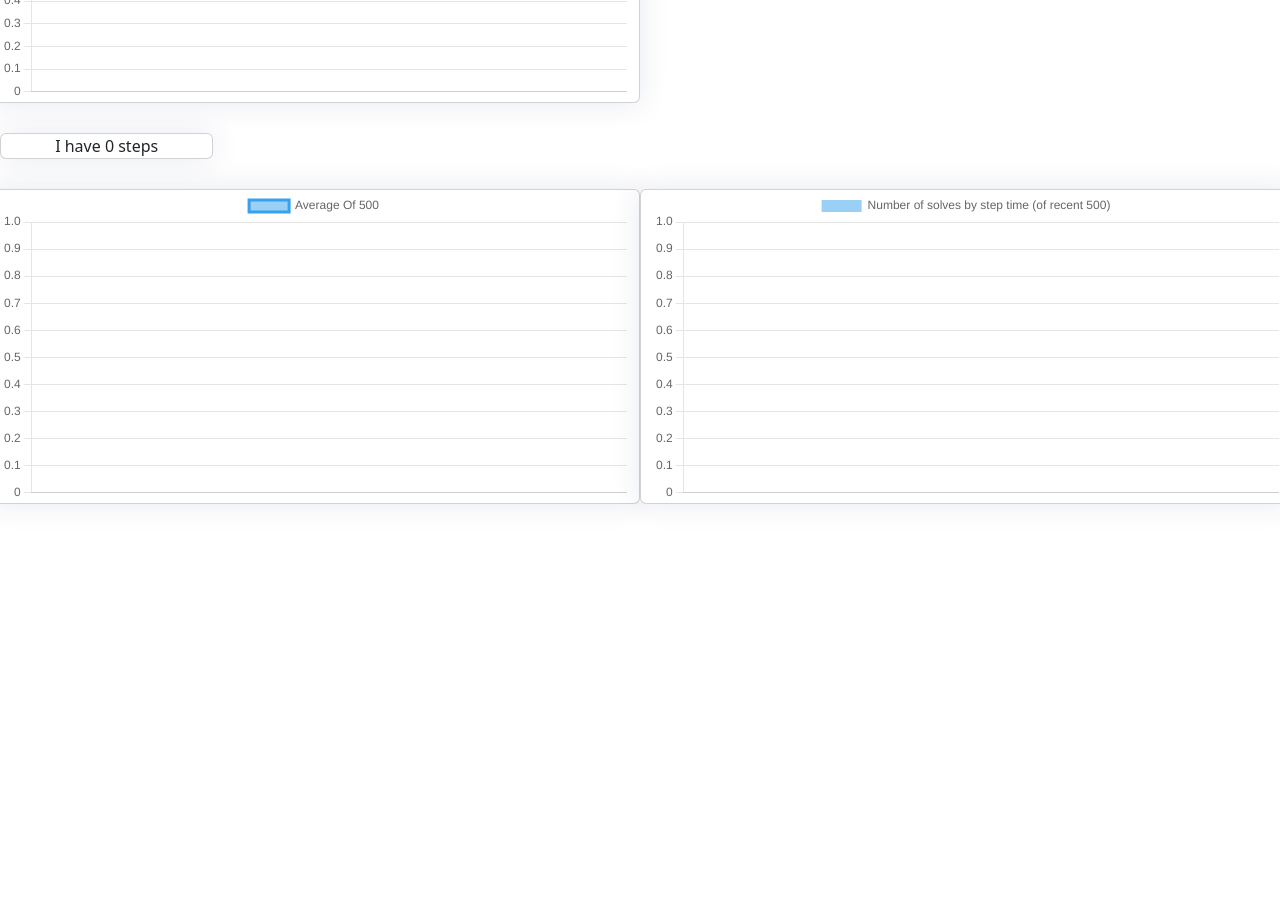
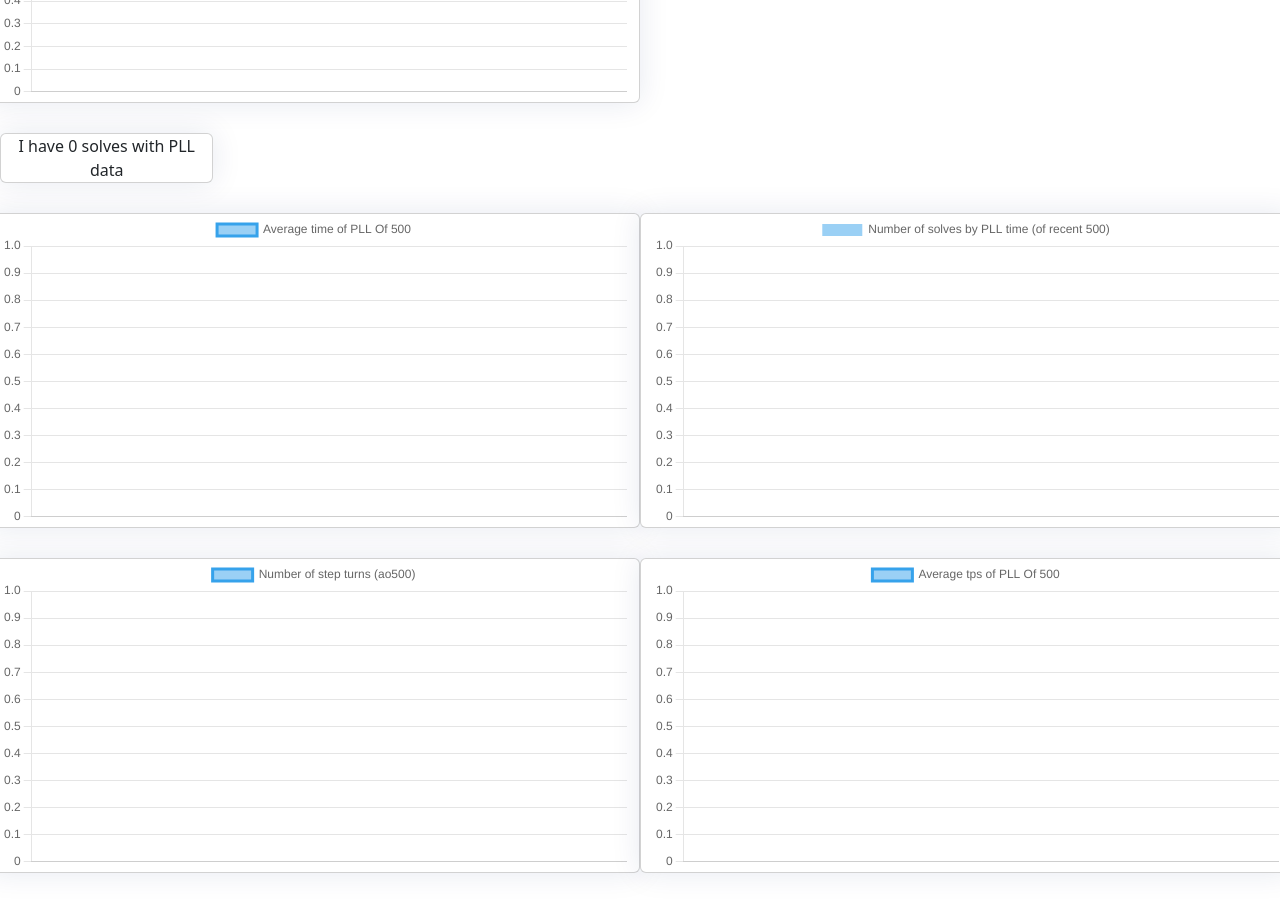
Before and after one commit to cuberplus/cubeastanalyzer, a React (Create React App) app: page / in a window 1280 px wide. Shown: the part 1160-2063 px from the top of the page. Before the commit the page ends 1694 px from the top, so only its background shows below. Built offline with nearby package versions, Linux system fonts and the light colour scheme.

Commit message:
Added more info to step drilldown

```diff
--- a/src/FilterPanel.tsx
+++ b/src/FilterPanel.tsx
@@ -246,7 +246,7 @@ export class FilterPanel extends React.Component<FilterPanelProps, FilterPanelSt
 
                         <ChartPanel solves={this.state.filteredSolves} />
 
-                        <StepDrilldown steps={this.state.filteredSolves.map(x => x.steps.cross)} />
+                        <StepDrilldown steps={this.state.filteredSolves.map(x => x.steps.pll)} stepName="PLL" />
 
                     </div>
 
--- a/src/StepDrilldown.tsx
+++ b/src/StepDrilldown.tsx
@@ -45,7 +45,29 @@ export class StepDrilldown extends React.Component<StepDrilldownProps, StepDrill
         let data: ChartData<"line"> = {
             labels,
             datasets: [{
-                label: `Average Of ${Const.WindowSize}`,
+                label: `Average time of ${this.props.stepName} Of ${Const.WindowSize}`,
+                data: movingAverage
+            }]
+        }
+
+        return data;
+    }
+
+    buildRunningTpsData() {
+        let movingAverage = calculateMovingAverage(this.props.steps.map(x => x.tps), Const.WindowSize);
+
+        let labels = [];
+        for (let i = 1; i <= movingAverage.length; i++) {
+            labels.push(i.toString())
+        };
+
+        movingAverage = reduceDataset(movingAverage);
+        labels = reduceDataset(labels);
+
+        let data: ChartData<"line"> = {
+            labels,
+            datasets: [{
+                label: `Average tps of ${this.props.stepName} Of ${Const.WindowSize}`,
                 data: movingAverage
             }]
         }
@@ -76,7 +98,7 @@ export class StepDrilldown extends React.Component<StepDrilldownProps, StepDrill
         let data: ChartData<"bar"> = {
             labels: labels,
             datasets: [{
-                label: `Number of solves by step time (of recent ${Const.WindowSize})`,
+                label: `Number of solves by ${this.props.stepName} time (of recent ${Const.WindowSize})`,
                 data: values
             }]
         }
@@ -98,7 +120,7 @@ export class StepDrilldown extends React.Component<StepDrilldownProps, StepDrill
         return (
             <div>
                 <div className={"card col-lg-2 col-md-2 col-sm-12"}>
-                    I have {this.props.steps.length} steps
+                    I have {this.props.steps.length} solves with {this.props.stepName} data
                 </div>
                 <div className="row">
                     <div className={"card col-lg-6 col-md-6 col-sm-12"}>
@@ -107,7 +129,14 @@ export class StepDrilldown extends React.Component<StepDrilldownProps, StepDrill
                     <div className={"card col-lg-6 col-md-6 col-sm-12"}>
                         <Bar data={this.buildHistogramData()} options={BarOptions} />
                     </div>
+                    <div className={"card col-lg-6 col-md-6 col-sm-12"}>
+                        <Line data={this.buildStepTurnsData()} options={LineOptions} />
+                    </div>
+                    <div className={"card col-lg-6 col-md-6 col-sm-12"}>
+                        <Line data={this.buildRunningTpsData()} options={LineOptions} />
+                    </div>
                 </div>
+
             </div>
         )
     }
--- a/src/Types.tsx
+++ b/src/Types.tsx
@@ -96,7 +96,8 @@ export interface ChartPanelState {
 }
 
 export interface StepDrilldownProps {
-    steps: Step[]
+    steps: Step[],
+    stepName: string
 }
 
 export interface StepDrilldownState {
```
